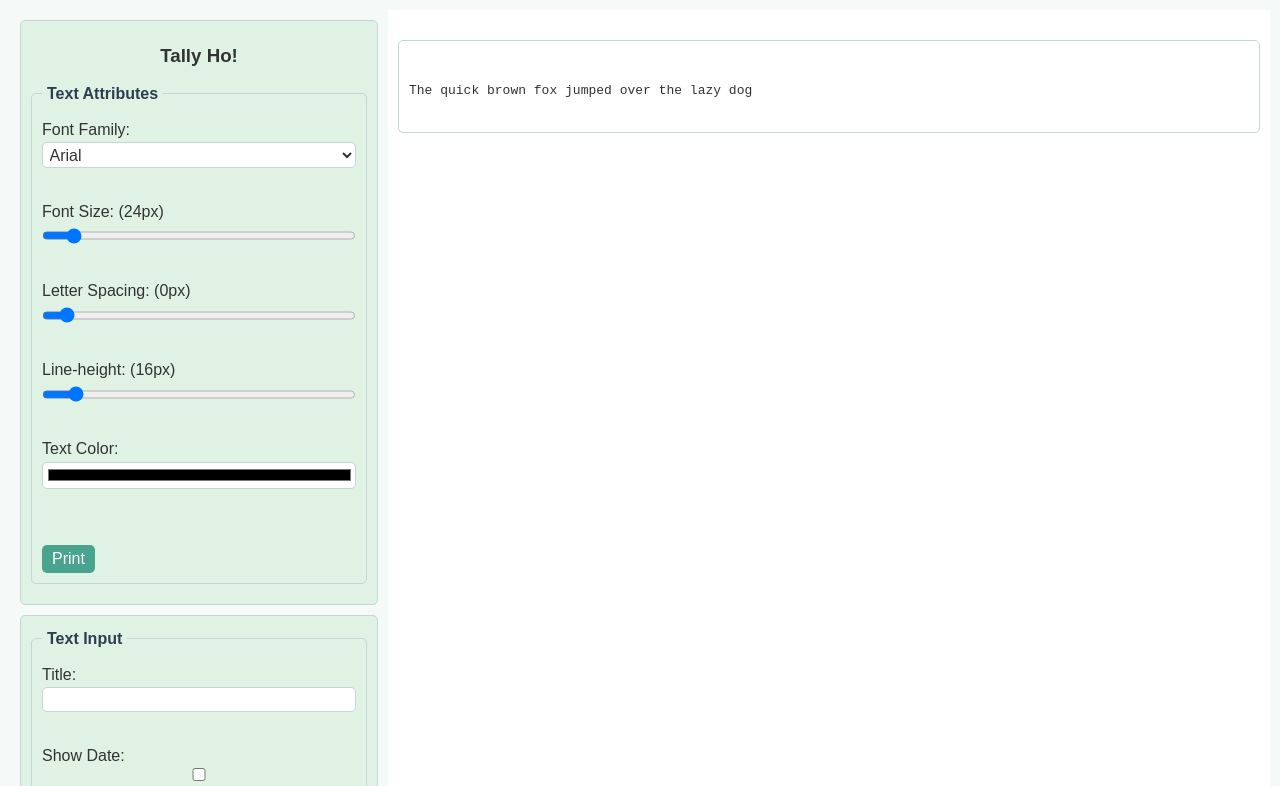
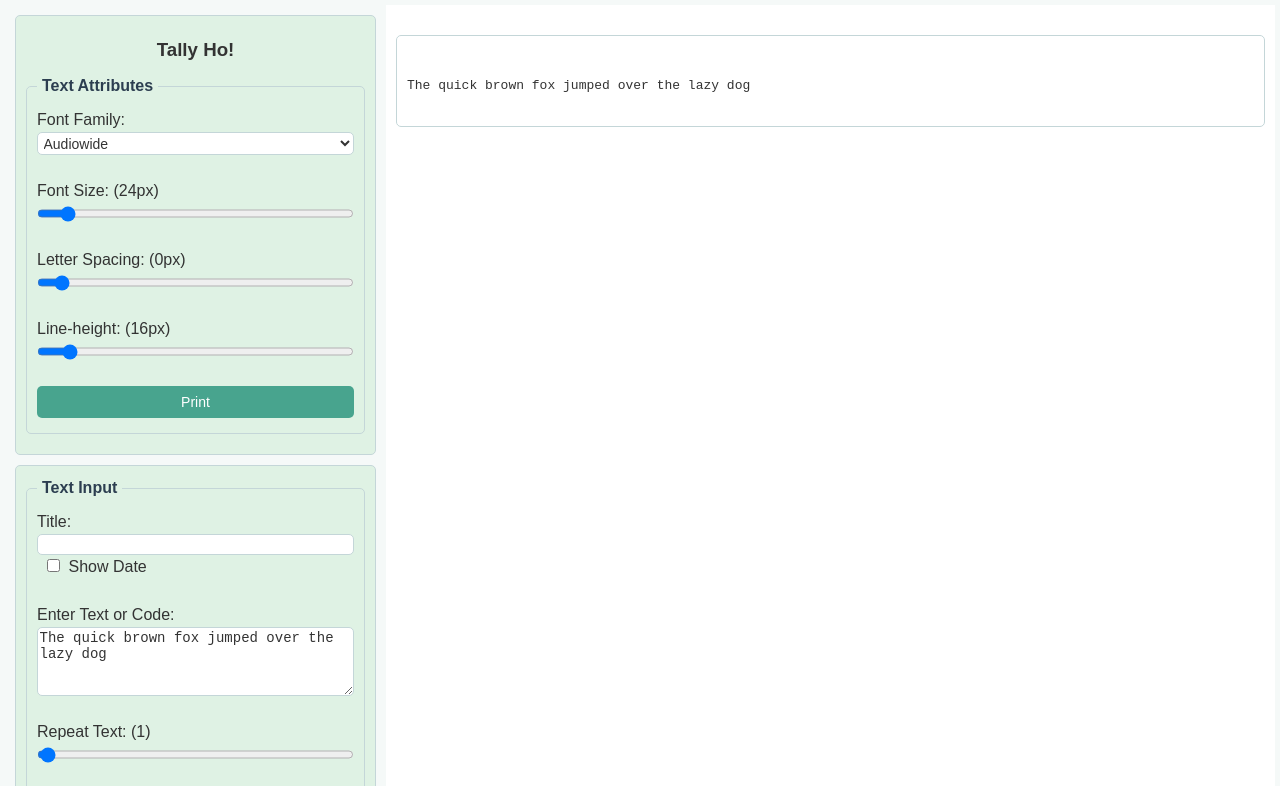
Before and after one commit to dorothyisunderwood/tallyho, a plain HTML site: page index.html in a window 1280 px wide. Both pictures are taken after a click on the button "Print". Shown: the top 786 px of the page. Drawn offline with Linux system fonts and the light colour scheme; a web font is replaced by a local one.

Commit message:
Add files via upload
Now with google fonts, print.css for the tab and other minor improvements.

```diff
--- a/index.html
+++ b/index.html
@@ -10,7 +10,7 @@
 
   <!-- Google Fonts -->
 
-    <link rel="stylesheet" href="https://fonts.googleapis.com/css?family=Audiowide|Sofia|Trirong">
+    <link rel="stylesheet" href="https://fonts.googleapis.com/css?family=Audiowide|Sofia|Trirong|Tilt Prism|Silkscreen|Notable">
 
 	<!-- Link to External CSS File -->
 	<link rel="stylesheet" href="styles.css">
@@ -62,11 +62,10 @@
 <input type="range" id="lineHeight" name="lineHeight" min="4" max="160" value="16">
 <br>
 
-<!-- Text Color Input -->
+<!-- Text Color Input --><!--
 <label for="textColor">Text Color:</label>
 <input type="color" id="textColor" name="textColor">
-<br>
-<br>
+<br>-->
 
 <!-- Print button -->
 <button type="button" id="printBtn">Print</button>
@@ -83,25 +82,38 @@
     <!-- Title Input -->
 <label for="titleInput">Title:</label>
 <input type="text" id="titleInput" name="titleInput">
+
+<!-- Date Checkbox -->
+<input class="checkbox-input" type="checkbox" id="dateCheckbox" name="dateCheckbox">
+<label class="checkbox-label for="dateCheckbox">Show Date</label>
 <br>
 
-<!-- Date Checkbox -->
-<label for="dateCheckbox">Show Date:</label> <input type="checkbox" id="dateCheckbox" name="dateCheckbox">
 <br>
 
-<!-- Repeat Text Slider -->
-<label for="repeatText">Repeat Text: <span id="repeatTextValue">1</span></label>
-<input type="range" id="repeatText" name="repeatText" min="1" max="200" value="1">
-<br>
 
 <!-- Textarea for User Text Input -->
 <label for="inputText">Enter Text or Code:</label>
 <br>
 <textarea id="inputText" name="inputText" rows="4" cols="50">The quick brown fox jumped over the lazy dog</textarea>
+
+<br>
+<!-- Repeat Text Slider -->
+<label for="repeatText">Repeat Text: (<span id="repeatTextValue">1</span>)</label>
+<input type="range" id="repeatText" name="repeatText" min="1" max="200" value="1">
+
+
+<br>
+<!-- Button for Generating Random String -->
+<button type="button" id="randomStringBtn">Generate Random String</button>
 <br>
 
-<!-- Button for Generating Random String -->
-<button type="button" id="randomStringBtn">Generate Random String</button>
+<!-- Random string settings -->
+<input class="checkbox-input" type="checkbox" id="alphabetsOnly" name="alphabetsOnly">
+<label class="checkbox-label" for="alphabetsOnly">Alphabets Only</label>
+
+<input class="checkbox-input" type="checkbox" id="lowercaseOnly" name="lowercaseOnly">
+<label class="checkbox-label" for="lowercaseOnly">Lowercase Only</label>
+
 </fieldset>
 
 
--- /dev/null
+++ b/print.css
@@ -0,0 +1,47 @@
+/* print.css */
+/* Printable Page Styling */
+
+@media print {
+    @page {
+        size: auto;
+        margin-top: 0;
+        margin-bottom: 0;
+        margin-right: 30px;
+        margin-left: 34px;
+        word-break: break-all;
+
+
+        }
+
+}
+
+
+/* Output Area and Text Output Styling */
+#outputArea {
+    background-color: #FFFFFF;
+    padding: 10px;
+    display: block;
+}
+
+#textOutput {
+    white-space: pre-wrap;
+    word-wrap: break-word;
+}
+
+
+  /* Output Title and Footer Styling */
+.textOutputTitle,
+.textOutputFooter {
+    font-family: Verdana, sans-serif;
+    text-align: center;
+}
+
+.textOutputTitle {
+    font-size: 48px;
+    padding-bottom: 30px; /* breathing space */
+}
+
+.textOutputFooter {
+    padding-top: 20px; /* breathing space */
+    font-size: 24px;
+}
--- a/script.js
+++ b/script.js
@@ -9,23 +9,16 @@
 
 // TO ADD:
 // Margin adjustments
-// center printed block
-// random gen text - remove numbers, or all caps, all lowercase
-// tighten up the first page ux spacing a lot in left column
-// make print button bigger
-// show date checkbox align
-// estimate printed area and do a little warning? alert? when too big to print - best would be to have a coloured background for printable area.
 // inline hidden tab for setting the title and footer font face/size
 // also to put this up on github
-// how do i make it a working webpage on oggham.com?
 // check it in other browsers
-// what about the fonts? google fonts might work for widgets
+
 
 // Get elements
 const fontFamilyDropdown = document.getElementById("fontFamily");
 const fontSizeSlider = document.getElementById("fontSize");
 const fontSizeValue = document.getElementById("fontSizeValue");
-const textColor = document.getElementById("textColor");
+// const textColor = document.getElementById("textColor");
 const inputText = document.getElementById("inputText");
 const randomStringBtn = document.getElementById("randomStringBtn");
 const generatePdfBtn = document.getElementById("generatePdfBtn");
@@ -41,23 +34,55 @@ const footerOutput = document.getElementById("footer");
 const repeatTextSlider = document.getElementById("repeatText");
 const repeatTextValue = document.getElementById("repeatTextValue");
 const printBtn = document.getElementById("printBtn");
+const linkTag = document.querySelector('link[href^="https://fonts.googleapis.com/css"]');
+const fontFaces = ["Arial","Courier New","Times New Roman","Verdana"];
 
-// Font faces array
-const fontFaces = [
-  "Arial",
-  "Jenny Doodles",
-  "Welcome Home",
-  "Botani",
-  "Cats and Dogs",
-  "Verdana",
-  "Times New Roman",
-  "Courier New",
-];
+let alphabetsOnly = false;
+let lowercaseOnly = false;
+
+
+
+// Function to create and append font face options
+function createFontFaceOptions(fontFaces) {
+  for (const fontFace of fontFaces) {
+    const option = document.createElement("option");
+    option.value = fontFace;
+    option.textContent = fontFace;
+    fontFamilyDropdown.appendChild(option);
+  }
+}
+
+// Function to populate font faces
+function populateFontFaces() {
+  const linkTag = document.querySelector('link[href*="https://fonts.googleapis.com/css?family="]');
+  let fontFaces = [];
+
+  if (linkTag) {
+    // Step 2: Get the href attribute value
+    const hrefValue = linkTag.getAttribute('href');
+
+    // Step 3: Extract the font names from the href string
+    const fontNames = hrefValue.match(/family=([^&]+)/)[1].split('|');
+
+    // Step 4: Create an array of font names
+    fontFaces = fontNames.map(fontName => fontName.replace(/\+/g, ' ')).sort();
+  } else {
+    console.error('Google Fonts link tag not found');
+    fontFaces = ["Arial", "Courier New", "Times New Roman", "Verdana"];
+  }
+
+  createFontFaceOptions(fontFaces);
+}
+
+// Call populateFontFaces function to populate the dropdown
+populateFontFaces();
+
+
 
 // Function to update text output styles
 function updateTextOutputStyles() {
 	textOutput.style.fontSize = `${fontSizeSlider.value}px`;
-	textOutput.style.color = textColor.value;
+	// textOutput.style.color = textColor.value;
 	textOutput.style.fontFamily = fontFamilyDropdown.value;
 	textOutput.style.letterSpacing = `${letterSpacingSlider.value}px`;
 	textOutput.style.lineHeight = `${lineHeightSlider.value}px`;
@@ -92,7 +117,7 @@ dateCheckbox.addEventListener("change", () => {
 // Add event listeners to input fields
 fontFamilyDropdown.addEventListener("input", updateTextOutputStyles);
 fontSizeSlider.addEventListener("input", updateTextOutputStyles);
-textColor.addEventListener("input", updateTextOutputStyles);
+//  textColor.addEventListener("input", updateTextOutputStyles);
 letterSpacingSlider.addEventListener("input", updateTextOutputStyles);
 lineHeightSlider.addEventListener("input", updateTextOutputStyles);
 
@@ -101,7 +126,7 @@ printBtn.addEventListener("click", printOutputArea);
 
 // Add event listener to random string button
 randomStringBtn.addEventListener("click", () => {
-  inputText.value = generateRandomString(100); // Generate a random string of length 100
+  inputText.value = generateRandomString(100, alphabetsOnly, lowercaseOnly); // Generate a random string of length 100
   textOutput.textContent = inputText.value;
 });
 
@@ -120,12 +145,45 @@ repeatTextSlider.addEventListener("input", () => {
 });
 
 
+dateCheckbox.addEventListener("change", () => {
+  if (dateCheckbox.checked) {
+    const today = new Date();
+    const options = { weekday: 'long', year: 'numeric', month: 'long', day: 'numeric' };
+    const formattedDate = today.toLocaleDateString(undefined, options);
+    footerOutput.textContent = formattedDate;
+  } else {
+    footerOutput.textContent = "";
+  }
+});
+
+
+// Update the checkbox values
+document.getElementById("alphabetsOnly").addEventListener("change", function (event) {
+  // Update the value of alphabetsOnly based on the checked state of the checkbox
+  alphabetsOnly = event.target.checked;
+});
+
+document.getElementById("lowercaseOnly").addEventListener("change", function (event) {
+  // Update the value of alphabetsOnly based on the checked state of the checkbox
+  lowercaseOnly = event.target.checked;
+});
+
+
+
 // USEFUL FUNCTIONS
 
+
 // Function to generate a random string
-function generateRandomString(length) {
-  const characters = "ABCDEFGHIJKLMNOPQRSTUVWXYZabcdefghijklmnopqrstuvwxyz0123456789";
+function generateRandomString(length, alphabetsOnly, lowercaseOnly) {
+  console.log("Alphabetsonly is: " + alphabetsOnly + " Lowercaseonly is: " +lowercaseOnly)
+  const alphaCharactersLower = "abcdefghijklmnopqrstuvwxyz";
+  const alphaCharactersUpper = "ABCDEFGHIJKLMNOPQRSTUVWXYZ";
+  const numericCharacters = "0123456789";
+  const characters = alphabetsOnly ? (lowercaseOnly ? alphaCharactersLower : alphaCharactersLower + alphaCharactersUpper)
+                    : (lowercaseOnly ? alphaCharactersLower + numericCharacters: alphaCharactersLower + alphaCharactersLower + alphaCharactersUpper + numericCharacters);
+
   let result = "";
+
   for (let i = 0; i < length; i++) {
     result += characters.charAt(Math.floor(Math.random() * characters.length));
   }
@@ -133,24 +191,9 @@ function generateRandomString(length) {
 }
 
 
-// Function to create and append font face options
-function createFontFaceOptions() {
-  for (const fontFace of fontFaces) {
-    const option = document.createElement("option");
-    option.value = fontFace;
-    option.textContent = fontFace;
 
-    // Set Arial as the default selected font
-    if (fontFace === "Arial") {
-      option.selected = true;
-    }
 
-    fontFamilyDropdown.appendChild(option);
-  }
-}
 
-// Call createFontFaceOptions function to populate the dropdown
-createFontFaceOptions();
 
 
 // Function to repeat the entered text
@@ -168,63 +211,33 @@ function updateRepeatedText() {
 
 
 
-
 // Print outputArea only
 function printOutputArea() {
   // Create a new window
-  // XXX pass the title over for the window with prefix of Print: , else Print Tally Ho
+  const titleInput = document.getElementById("titleInput").value;
   const printWindow = window.open("", "_blank");
+
+  // Set the new window's title
+  if (titleInput) {
+    printWindow.document.title = titleInput + " (Tally Ho Printable)";
+  } else {
+    printWindow.document.title = "Tally Ho Printable";
+  }
 
   // Get the outputArea content and styles
   const outputArea = document.getElementById("outputArea").cloneNode(true);
-  const styles = `
-    /* Add your styles.css content here */
 
- /* Output Area and Text Output Styling */
-#outputArea {
-  background-color: #FFFFFF;
-  padding: 10px;
-  display: block;
-}
+  // Get the base URL of the original page
+  const baseURL = document.location.href.substring(0, document.location.href.lastIndexOf('/') + 1);
 
-#textOutput {
-  white-space: pre-wrap;
-  word-wrap: break-word;
-}
-
-/* Output Title and Footer Styling */
-.textOutputTitle,
-.textOutputFooter {
-  font-family: Verdana, sans-serif;
-  text-align: center;
-}
-
-.textOutputTitle {
-	font-size: 48px;
-}
-
-.textOutputFooter {
-  font-size: 36px;
-}
-
- @media print {
-      @page {
-        size: auto;
-		margin-top: 0;
-		margin-bottom: 0;
-		margin-right: 30px;
-		margin-left: 34px;
-        }
-    }
-
-  `;
-
-  // Create a new style tag
-  const styleTag = document.createElement("style");
-  styleTag.innerHTML = styles;
+  // Create a new link tag for the styles.css file
+  const linkTag = document.createElement("link");
+  linkTag.href = baseURL + "print.css";
+  linkTag.rel = "stylesheet";
+  linkTag.type = "text/css";
 
   // Append the necessary elements to the new window
-  printWindow.document.head.appendChild(styleTag);
+  printWindow.document.head.appendChild(linkTag);
   printWindow.document.body.appendChild(outputArea);
 
   // Invoke the print function and close the window after printing
--- a/styles.css
+++ b/styles.css
@@ -12,8 +12,8 @@ body {
   font-family: Arial, sans-serif;
   background-color: #F5F9F8;
   color: #333;
-  line-height: 1.6;
-  padding: 10px;
+  line-height: 1.5;
+  padding: 5px;
 }
 
 
@@ -49,7 +49,7 @@ main {
 
 /* Form and Fieldset Styling */
 form {
-  margin-bottom: 10px;
+  margin-bottom: 5px;
 }
 
 fieldset {
@@ -70,26 +70,45 @@ input,
 select,
 textarea {
   display: block;
-  font-size: 16px;
-  padding: 2.5px;
+  font-size: 14px;
+  padding: 1.5px;
   width: 100%;
-  margin-bottom: 5px;
+  margin-bottom: 0px;
   border: 1px solid #C4D6D8;
   border-radius: 5px;
   background-color: #FFFFFF;
   color: #333;
 }
 
+.checkbox-label {
+  display: inline-block;
+  margin-left: 4px;
+}
+
+.checkbox-input {
+  display: inline-block;
+  margin-left: 10px;
+  margin-right: 0px;
+  width: auto;
+  margin-bottom: 0;
+}
+
+
+
 /* Button Styling */
 button {
-  font-size: 16px;
+  font-size: 14px;
   cursor: pointer;
   border: none;
   border-radius: 5px;
-  padding: 5px 10px;
+  padding: 8px 14px;
   color: #FFFFFF;
   background-color: #48A48E;
   transition: background-color 0.3s;
+  margin-bottom: 5px;
+  width: 100%;
+  text-align: center;
+
 }
 
 button:hover {
@@ -105,9 +124,11 @@ button:hover {
   display: block;
 }
 
+
 #textOutput {
   white-space: pre-wrap;
   word-wrap: break-word;
+
 }
 
 /* Container */
@@ -147,3 +168,21 @@ button:hover {
 	width: 100%;
 	word-break: break-all;
 }
+
+
+
+/* Printable Page Styling */
+
+@media print {
+  @page {
+    size: auto;
+    margin-top: 0;
+    margin-bottom: 0;
+    margin-right: 30px;
+    margin-left: 34px;
+
+    }
+  pre {
+    white-space: pre-wrap;
+  }
+}
```
